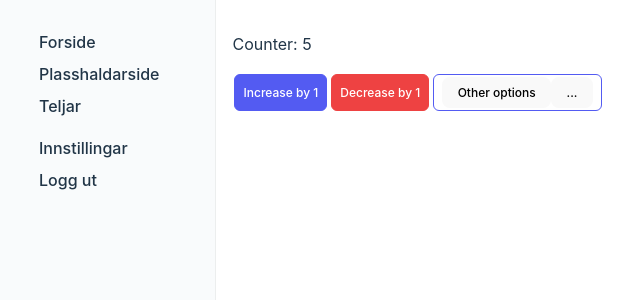
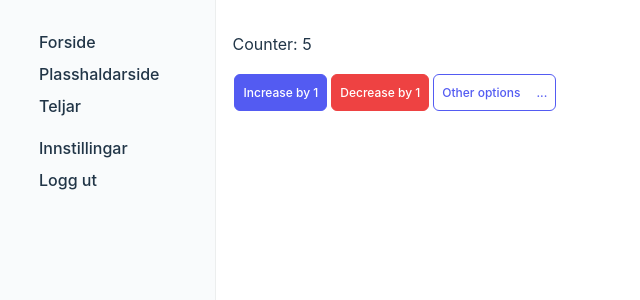
Before and after one commit to DarthMikke/design-demo, a React (Vite) app: page /counter in a window 1280 px wide. Shown: the top 300 px of the page, without its empty margins (17-657 px from the left). Built offline with nearby package versions, Linux system fonts and the light colour scheme; the HTML template or start-up script is replaced by a standard one.

Commit message:
Dropdown styles

```diff
--- a/src/App.tsx
+++ b/src/App.tsx
@@ -12,6 +12,7 @@ import './components/styles/Panes.scss'
 import './components/styles/Pane.scss'
 import './components/styles/SideMenu.scss'
 import './components/styles/Button.scss'
+import "./components/styles/Dropdown.scss"
 
 function App() {
   const router = createBrowserRouter([
--- a/src/components/Dropdown.tsx
+++ b/src/components/Dropdown.tsx
@@ -8,10 +8,11 @@ function Dropdown ({title, children, type, onClick}: {
 }) {
   const [isOpen, setOpen] = useState<Boolean>(false);
 
-  return <div className={`button ${type ?? ""}`}>
+  return <div className={`button dropdown ${type ?? ""}`}>
     { title && <button onClick={onClick}>{ title }</button> }
-    <button onClick={() => { setOpen(!isOpen) }}>...</button>
-    { isOpen && <ul className="dropdown">{ React.Children.toArray(children).map((x) => <li className="dropdown__item">{x}</li>) }</ul> }
+    <button onClick={() => { setOpen(!isOpen) } }>...
+    { <ul className={`dropdown__list ${isOpen ? "open" : ""}`}>{ React.Children.toArray(children).map((x) => <li className="dropdown__item">{x}</li>) }</ul> }
+    </button>
   </div>
 }
 
--- a/src/components/styles/Dropdown.scss
+++ b/src/components/styles/Dropdown.scss
@@ -0,0 +1,53 @@
+@import 'extends';
+
+.dropdown {
+  display: inline-block;
+  position: relative;
+
+  padding: 0;
+
+  button {
+    @extend %button_inner;
+
+    margin: 0;
+    appearance: none;
+    background-color: transparent;
+    color: inherit;
+    border: 0;
+  }
+
+  &__list {
+    opacity: 0;
+    pointer-events: none;
+    transition: all 0.3s ease-out;
+
+    // button:hover &,
+    button:active &,
+    button:focus-within &,
+    &.open {
+      opacity: 1;
+      pointer-events: all;
+    }
+    position: absolute;
+    list-style: none;
+
+    margin-block: 0;
+    margin-inline: 0;
+    padding-inline: 0;
+    right: 0;
+    top: 40px;
+
+    @extend %button_outer;
+    border: 1px solid black;
+    overflow: clip;
+  }
+
+  &__item {
+    display: block;
+
+    button.button {
+      border-radius: 0;
+      width: 100%;
+    }
+  }
+}
```
